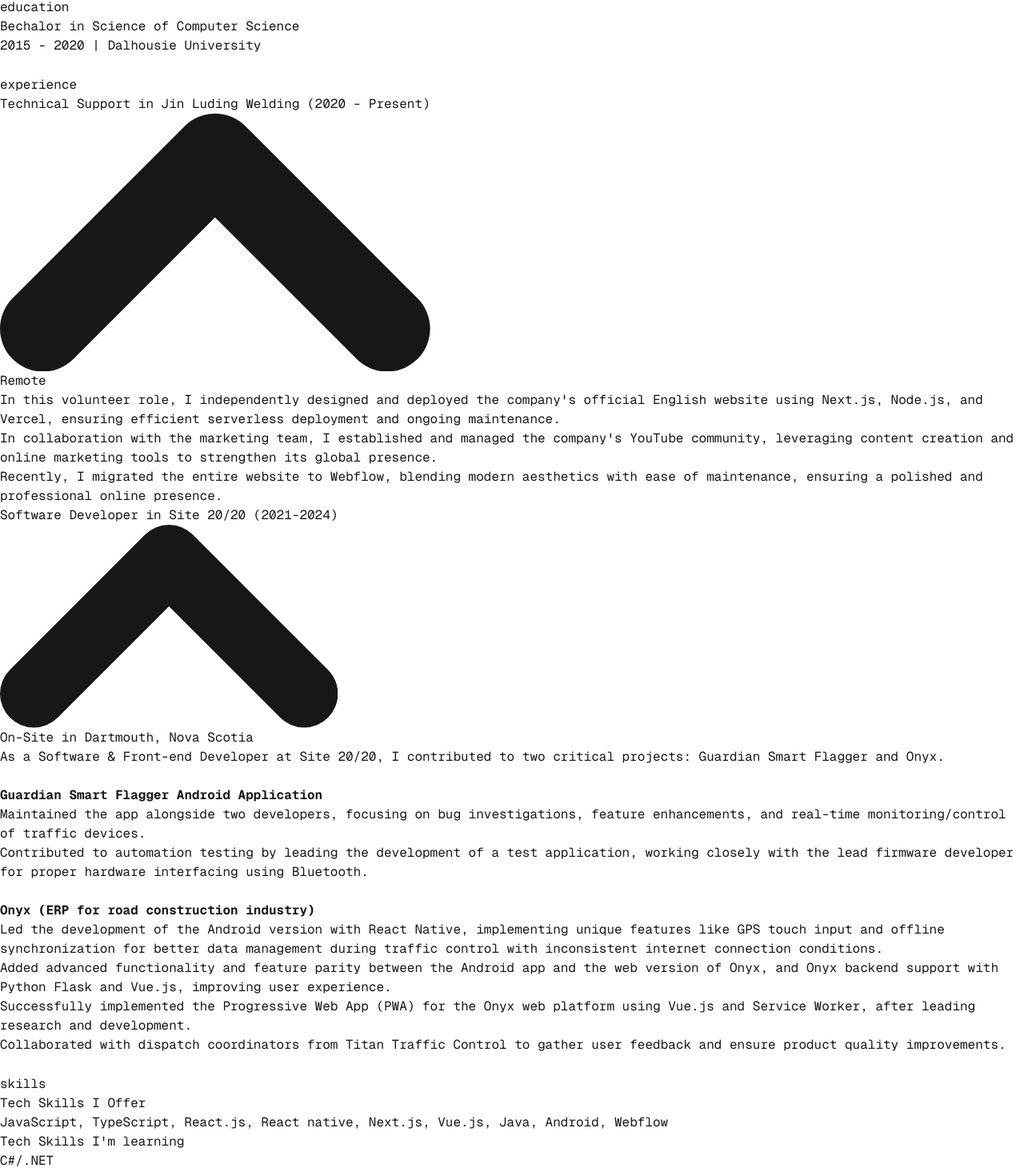
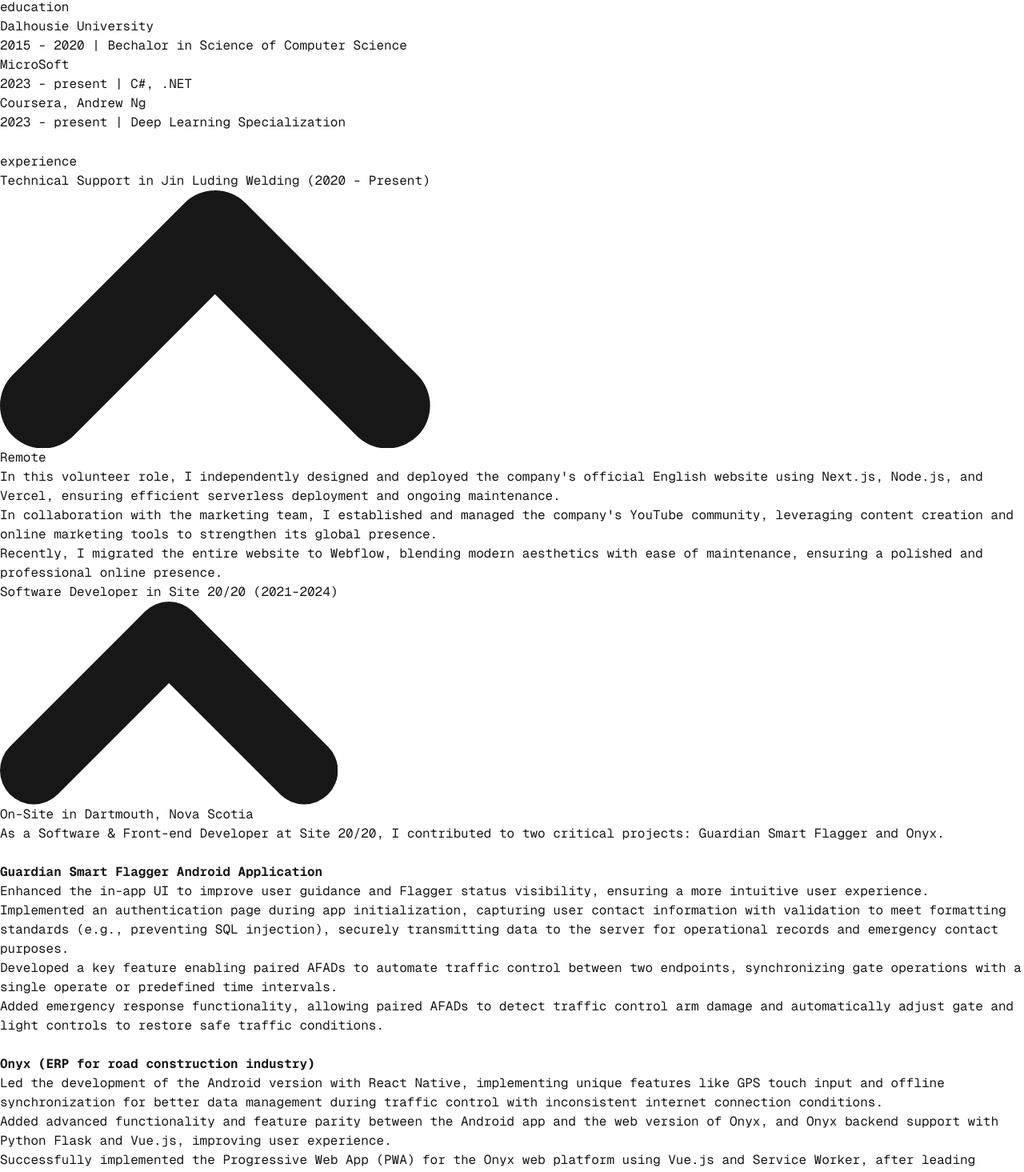
Before and after one commit to XiupingWu/Portfolio, a Next.js app: page /resume in a window 1280 px wide. Shown: the part 235-1700 px from the top of the page at 80% size. Built offline with nearby package versions, Linux system fonts and the light colour scheme.

Commit message:
Update on resume

```diff
--- a/src/app/resume/page.tsx
+++ b/src/app/resume/page.tsx
@@ -1,5 +1,6 @@
 import Accordion from "@/components/accordion"
 import { CodingIcon, UniversityIcon, WorkCaseIcon } from "@/components/icons"
+import education from "@/data/education"
 
 export default function Resume() {
   return (
@@ -9,10 +10,14 @@
           <UniversityIcon />
           <h1 className="uppercase">education</h1>
         </div>
-        <div className="py-5">
-          <p className="font-bold">Bechalor in Science of Computer Science</p>
-          <p className="text-[#878787]">2015 - 2020 | Dalhousie University</p>
-        </div>
+        {
+          education.map((education, index) => (
+            <div className="py-5" key={index}>
+              <p className="font-bold">{education.agency}</p>
+              <p className="text-[#878787]">{education.period} | {education.field}</p>
+            </div>
+          ))
+        }
       </div>
 
       <div className="py-5">
@@ -48,12 +53,16 @@
             <p className="mb-2"><b>Guardian Smart Flagger Android Application</b></p>
             <ul className="md:text-justify text-sm px-2 list-disc space-y-4">
               <li>
-                Maintained the app alongside two developers, focusing on bug investigations, feature enhancements,
-                and real-time monitoring/control of traffic devices.
+                Enhanced the in-app UI to improve user guidance and Flagger status visibility, ensuring a more intuitive user experience.
               </li>
               <li>
-                Contributed to automation testing by leading the development of a test application,
-                working closely with the lead firmware developer for proper hardware interfacing using Bluetooth.
+                Implemented an authentication page during app initialization, capturing user contact information with validation to meet formatting standards (e.g., preventing SQL injection), securely transmitting data to the server for operational records and emergency contact purposes.
+              </li>
+              <li>
+                Developed a key feature enabling paired AFADs to automate traffic control between two endpoints, synchronizing gate operations with a single operate or predefined time intervals.
+              </li>
+              <li>
+              Added emergency response functionality, allowing paired AFADs to detect traffic control arm damage and automatically adjust gate and light controls to restore safe traffic conditions.
               </li>
             </ul>
             <br/>
@@ -93,16 +102,20 @@
                   JavaScript, TypeScript, React.js, React native, Next.js, Vue.js, Java, Android, Webflow
                 </p>
             </li>
-            <li className="mb-10 ms-4">
+            {/* <li className="mb-10 ms-4">
                 <div className="absolute w-3 h-3 bg-gray-200 rounded-full mt-1.5 -start-1.5 border border-white dark:border-gray-900 dark:bg-gray-700"></div>
                 <h3 className="text-lg font-semibold text-gray-900 dark:text-white">Tech Skills I&apos;m learning</h3>
                 <p className="text-base font-normal text-gray-500 dark:text-gray-400">C#/.NET</p>
-            </li>
+            </li> */}
           </ol>
         </div>
       </div>
       <div>
-        <a href="https://drive.google.com/file/d/1IZC6MQm8MkODsNGWdXzjXoP5dk7oQleo/view?usp=drive_link" className="border-b inline-block hover:text-blue-500">Download my resume, know me better</a>
+        <a
+          target="_blank"
+          href="https://drive.google.com/file/d/1nhPkWhAtZ88dV6gLT0fMCR3exTiCi4af/view?usp=drive_link"
+          className="border-b inline-block hover:text-blue-500"
+        >Download my resume, know me better</a>
       </div>
     </section>
   )
--- /dev/null
+++ b/src/data/education.ts
@@ -0,0 +1,19 @@
+const education = [
+  {
+    agency: 'Dalhousie University',
+    field: 'Bechalor in Science of Computer Science',
+    period: '2015 - 2020'
+  },
+  {
+    agency: 'MicroSoft',
+    field: 'C#, .NET',
+    period: '2023 - present'
+  },
+  {
+    agency: 'Coursera, Andrew Ng',
+    field: 'Deep Learning Specialization',
+    period: '2023 - present'
+  }
+]
+
+export default education;
```
